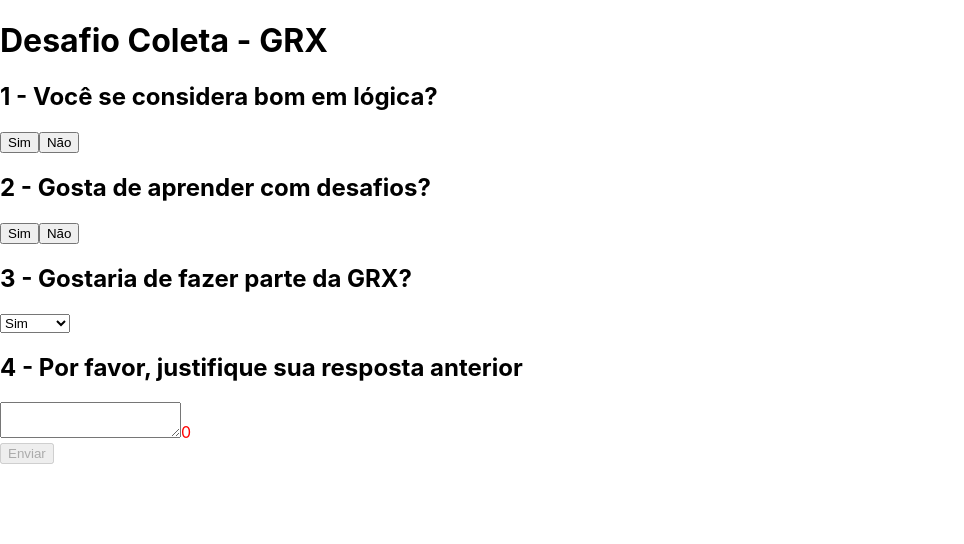
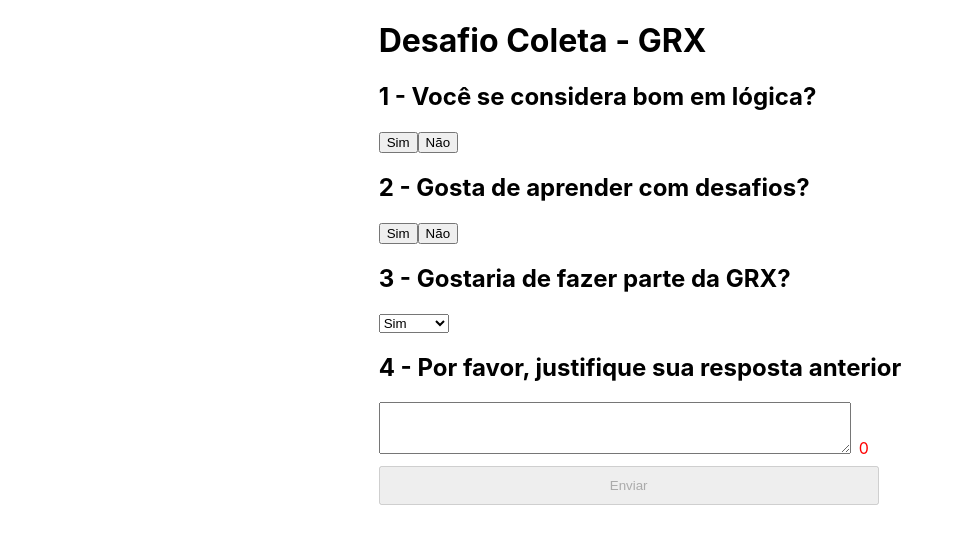
Before and after one commit to Gabrielferreirasl/Desafio-Grx, a React (Create React App) app in the folder app/frontend/: page / in a window 1280 px wide. Shown: the top 544 px of the page, without its empty margins (0-964 px from the left). Built offline with nearby package versions, Linux system fonts and the light colour scheme.

Commit message:
style: centralização do conteudo e melhorias nos espaçamentos

```diff
--- a/app/frontend/src/App.css
+++ b/app/frontend/src/App.css
@@ -1,38 +1,4 @@
-.App {
-  text-align: center;
+body {
+  display: flex;
+  justify-content: center;
 }
-
-.App-logo {
-  height: 40vmin;
-  pointer-events: none;
-}
-
-@media (prefers-reduced-motion: no-preference) {
-  .App-logo {
-    animation: App-logo-spin infinite 20s linear;
-  }
-}
-
-.App-header {
-  background-color: #282c34;
-  min-height: 100vh;
-  display: flex;
-  flex-direction: column;
-  align-items: center;
-  justify-content: center;
-  font-size: calc(10px + 2vmin);
-  color: white;
-}
-
-.App-link {
-  color: #61dafb;
-}
-
-@keyframes App-logo-spin {
-  from {
-    transform: rotate(0deg);
-  }
-  to {
-    transform: rotate(360deg);
-  }
-}
--- a/app/frontend/src/App.js
+++ b/app/frontend/src/App.js
@@ -1,5 +1,6 @@
 import { Route, Switch } from 'react-router-dom';
 import Home from './pages/Home';
+import './App.css'
 
 function App() {
   return (
--- a/app/frontend/src/componets/TextQuestion.jsx
+++ b/app/frontend/src/componets/TextQuestion.jsx
@@ -13,6 +13,7 @@
       name={ name }
       onChange={ onClickFunction }
       value={ field }
+      className="response-textArea"
       />
       <span
       className={ verifyTextLimit() && 'field-limit'}
--- a/app/frontend/src/pages/Home.jsx
+++ b/app/frontend/src/pages/Home.jsx
@@ -65,6 +65,7 @@
       type='button'
       onClick={ handleClick }
       disabled={ verifyBtn() }
+      className="login"
       >
         Enviar
       </button>
--- a/app/frontend/src/styles/home.css
+++ b/app/frontend/src/styles/home.css
@@ -1,7 +1,19 @@
 .selected-btn {
-    background-color: seagreen;
+  background-color: seagreen;
 }
 
 .field-limit {
-    color: red;
+  color: red;
 }
+
+.login {
+  padding: 10px;
+  width: 500px;
+  margin-top: 8px;
+}
+
+.response-textArea {
+  padding: 10px;
+  margin-right: 8px;
+  width: 450px;
+}
```
